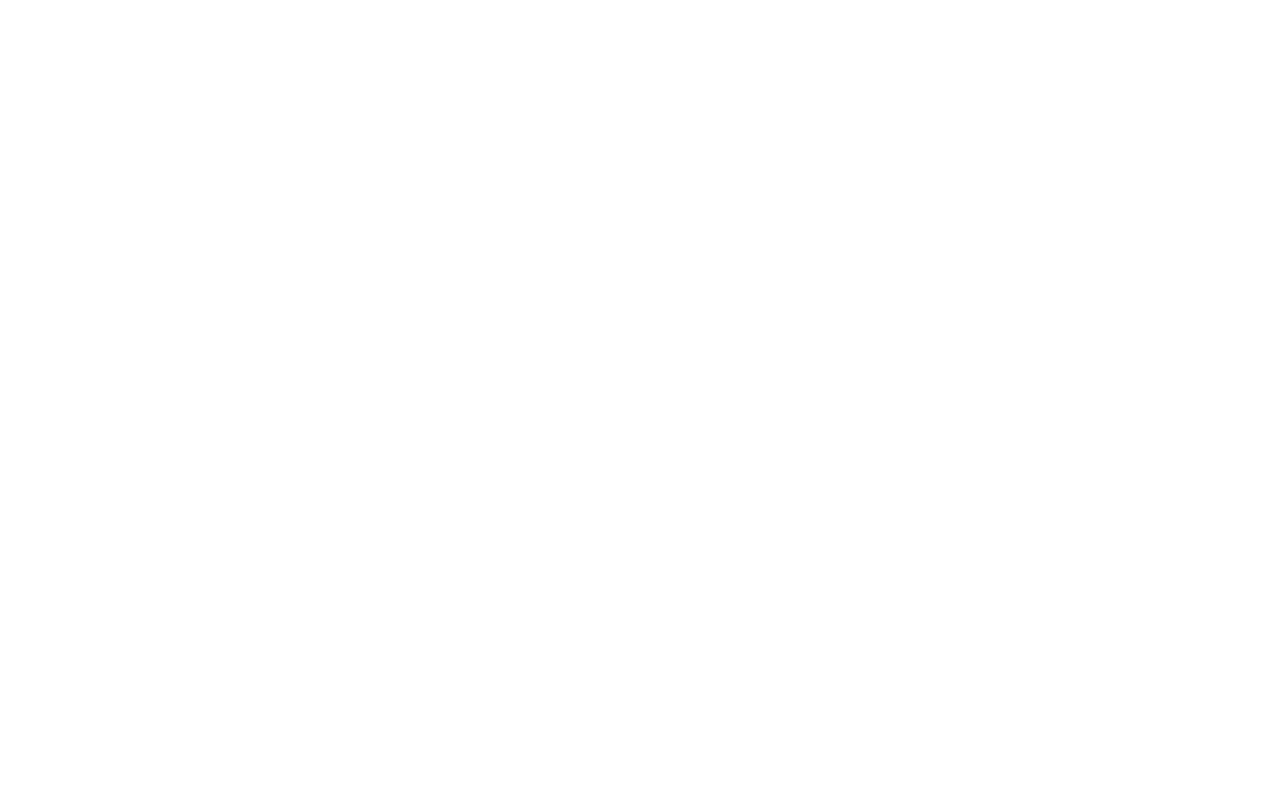
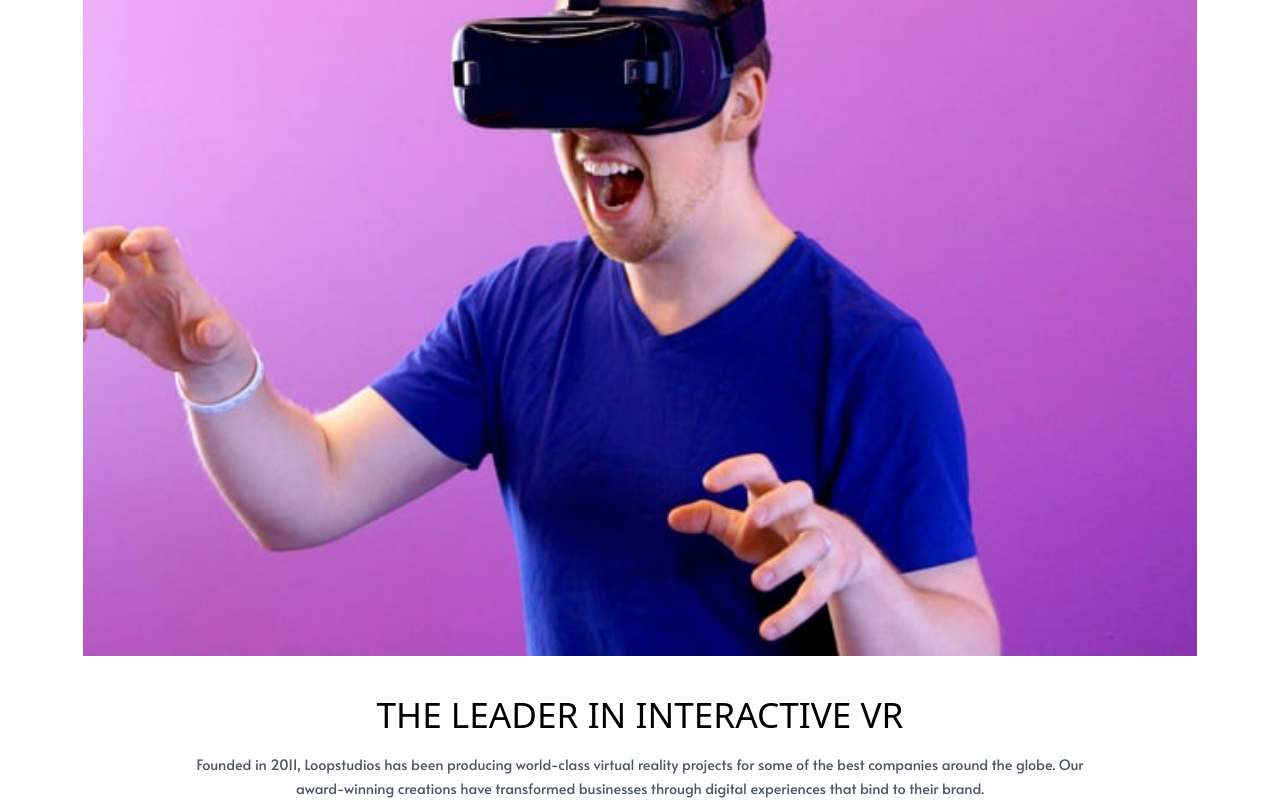
Before and after one commit to DundeeA/LoopStudio, a React (Vite) app: page / in a window 1280 px wide. Shown: the part 983-1783 px from the top of the page. Before the commit the page ends 800 px from the top, so only its background shows below. Built offline with nearby package versions, Linux system fonts and the light colour scheme.

Commit message:
Added subhero

```diff
--- a/src/App.tsx
+++ b/src/App.tsx
@@ -1,9 +1,10 @@
 import Hero from "./components/hero/Hero"
-
+import SubHero from "./components/subhero/SubHero"
 function App() {
   return (
     <>
       <Hero />
+      <SubHero />
     </>
   )
 }
--- /dev/null
+++ b/src/components/subhero/SubHero.tsx
@@ -0,0 +1,20 @@
+import image from "../../assets/image-interactive.jpg"
+
+function SubHero() {
+  return (
+    <section className="w-min-screen flex flex-col items-center pt-24">
+      <img src={image} alt="" className="w-[87%]" />
+      <div className=" w-[70%] text-center mt-10">
+        <h1 className="text-[2.2rem] leading-9 text-black">THE LEADER IN INTERACTIVE VR</h1>
+
+        <p className="text-[.9rem] leading-6 mt-5 font-Alata text-gray-600">
+          Founded in 2011, Loopstudios has been producing world-class virtual reality projects for some of the best companies
+          around the globe. Our award-winning creations have transformed businesses through digital experiences that bind to their
+          brand.
+        </p>
+      </div>
+    </section>
+  )
+}
+
+export default SubHero
```
Also changed, not shown: src/assets/image-interactive.jpg (added).
